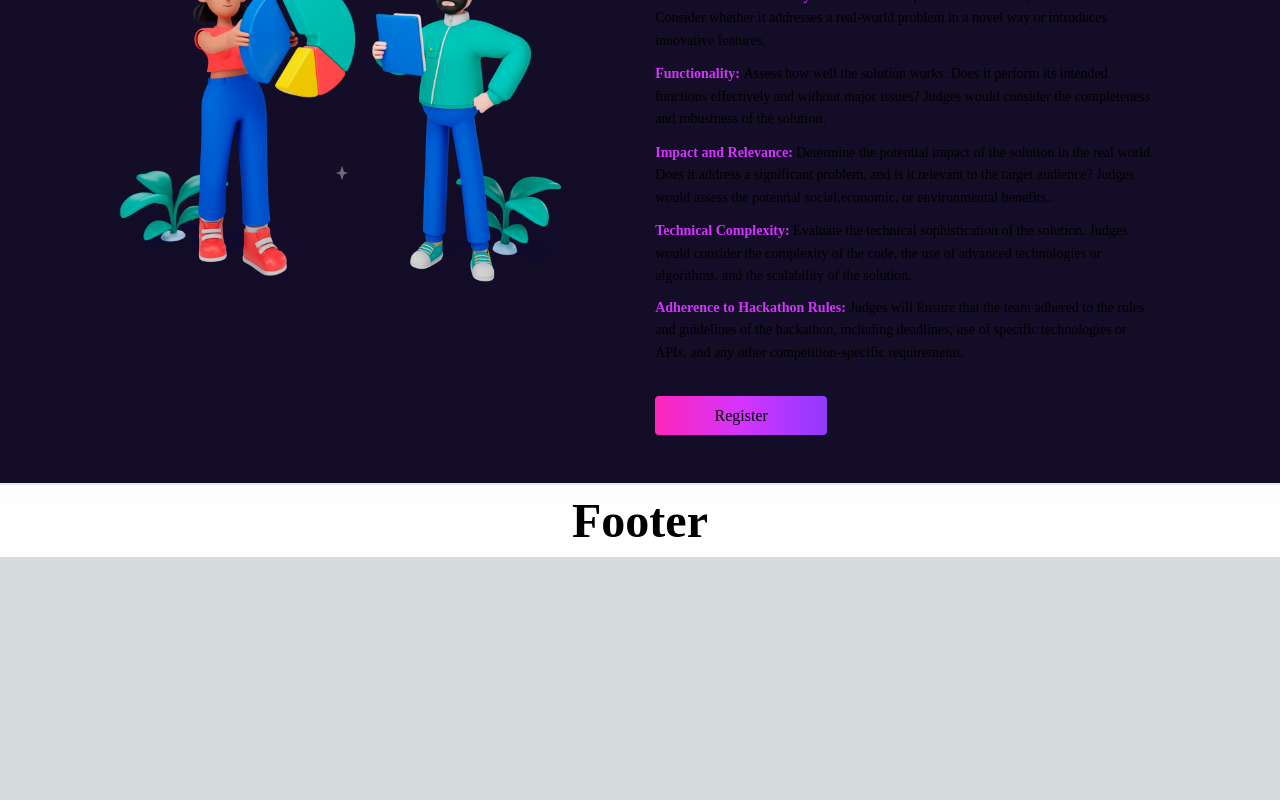
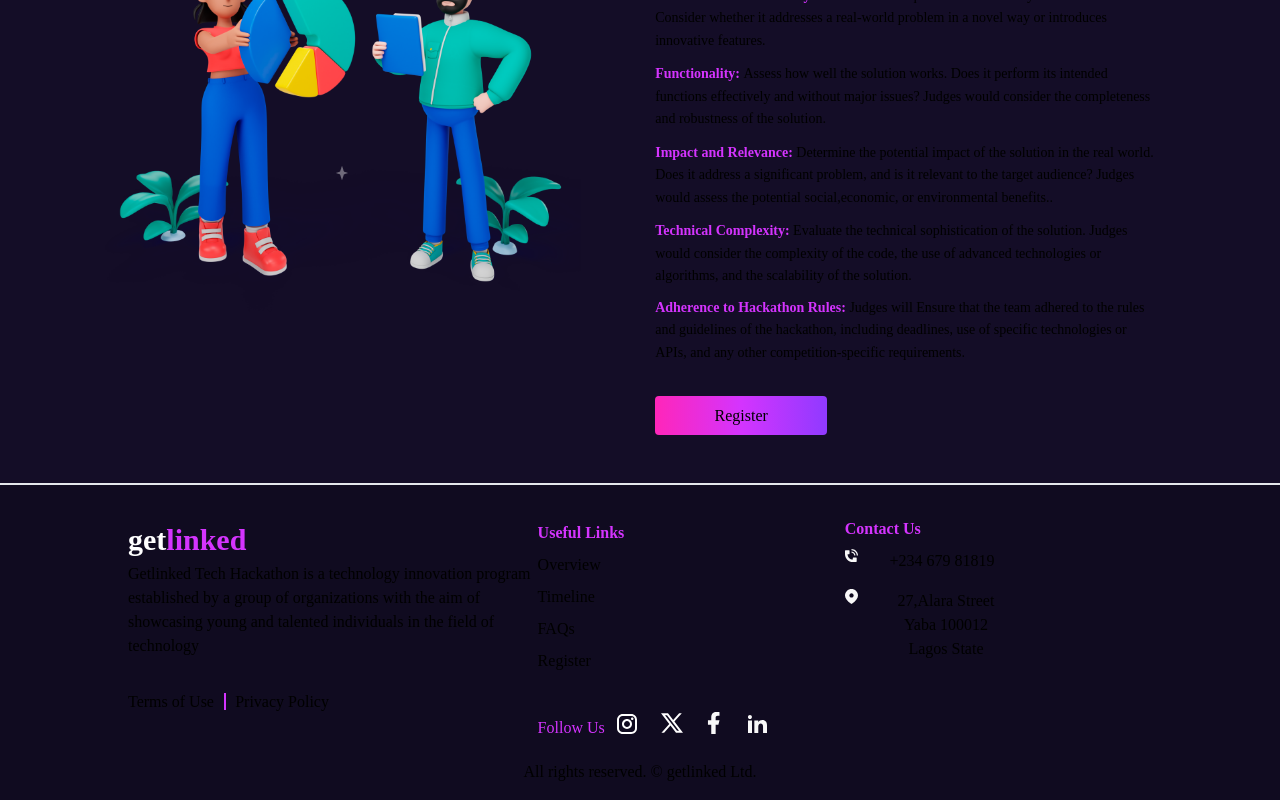
Before and after one commit to B-Mitchell/Getlinked-clone-repo, a Next.js app: page / in a window 1280 px wide. Shown: the part 1193-1993 px from the top of the page. Before the commit the page ends 1750 px from the top, so only its background shows below. Built offline with nearby package versions, Linux system fonts and the light colour scheme.

Commit message:
footer updated

```diff
--- a/src/app/components/Footer.js
+++ b/src/app/components/Footer.js
@@ -1,9 +1,63 @@
 import React from 'react'
+import Link from 'next/link'
 
 const Footer = () => {
   return (
-    <footer className='font-bold text-[3rem] text-center  mx-auto w-[100%]'>
-        Footer
+    <footer className='w-[100%] bg-[#100B20] pt-[2rem]'>
+      <section className='md:w-[80%] w-[80%] m-auto md:flex block md:justify-between md:m-auto'>
+
+        <div className='md:w-[40%] md:pr-1'>
+            <p className='text-[1.875rem] text-[#D434FE] font-bold'><span className='text-[#FFF]'>get</span>linked</p>
+            <p >Getlinked Tech Hackathon is a technology innovation program established by a group of organizations with the aim of showcasing young and talented individuals in the field of technology
+            </p>
+            <p className='mt-[2rem] md:mb-0 mb-[2rem]'> <span className='border-r-2 border-[#D434FE] pr-[.6rem] mr-[.6rem]'>Terms of Use</span>Privacy Policy</p>
+        </div>
+
+          <div className='md:w-[30%] leading-8'>
+            <p className='text-[#D434FE] font-bold'>Useful Links</p>
+            <ul>
+              <li><a href='#'>Overview</a></li>
+              <li><a href='#'>Timeline</a></li>
+              <li><a href='#'>FAQs</a></li>
+              <li><Link href='/register'>Register</Link></li>
+            </ul>
+          <div className='text-center md:mt-[2.19rem] mt-[1rem] flex'>
+              <p className='text-[#D434FE] text-[1rem] font-normal'>Follow Us</p>
+              <div className='flex w-[50%] justify-between ml-[.67rem]'>
+                    {/* instagram */}
+                  <svg xmlns="http://www.w3.org/2000/svg" width="24" height="24" viewBox="0 0 24 24" fill="none">
+          <path d="M7.8 2H16.2C19.4 2 22 4.6 22 7.8V16.2C22 17.7383 21.3889 19.2135 20.3012 20.3012C19.2135 21.3889 17.7383 22 16.2 22H7.8C4.6 22 2 19.4 2 16.2V7.8C2 6.26174 2.61107 4.78649 3.69878 3.69878C4.78649 2.61107 6.26174 2 7.8 2ZM7.6 4C6.64522 4 5.72955 4.37928 5.05442 5.05442C4.37928 5.72955 4 6.64522 4 7.6V16.4C4 18.39 5.61 20 7.6 20H16.4C17.3548 20 18.2705 19.6207 18.9456 18.9456C19.6207 18.2705 20 17.3548 20 16.4V7.6C20 5.61 18.39 4 16.4 4H7.6ZM17.25 5.5C17.5815 5.5 17.8995 5.6317 18.1339 5.86612C18.3683 6.10054 18.5 6.41848 18.5 6.75C18.5 7.08152 18.3683 7.39946 18.1339 7.63388C17.8995 7.8683 17.5815 8 17.25 8C16.9185 8 16.6005 7.8683 16.3661 7.63388C16.1317 7.39946 16 7.08152 16 6.75C16 6.41848 16.1317 6.10054 16.3661 5.86612C16.6005 5.6317 16.9185 5.5 17.25 5.5ZM12 7C13.3261 7 14.5979 7.52678 15.5355 8.46447C16.4732 9.40215 17 10.6739 17 12C17 13.3261 16.4732 14.5979 15.5355 15.5355C14.5979 16.4732 13.3261 17 12 17C10.6739 17 9.40215 16.4732 8.46447 15.5355C7.52678 14.5979 7 13.3261 7 12C7 10.6739 7.52678 9.40215 8.46447 8.46447C9.40215 7.52678 10.6739 7 12 7ZM12 9C11.2044 9 10.4413 9.31607 9.87868 9.87868C9.31607 10.4413 9 11.2044 9 12C9 12.7956 9.31607 13.5587 9.87868 14.1213C10.4413 14.6839 11.2044 15 12 15C12.7956 15 13.5587 14.6839 14.1213 14.1213C14.6839 13.5587 15 12.7956 15 12C15 11.2044 14.6839 10.4413 14.1213 9.87868C13.5587 9.31607 12.7956 9 12 9Z" fill="white"/>
+                  </svg>
+                  {/* X */}
+                  <svg xmlns="http://www.w3.org/2000/svg" width="22" height="22" viewBox="0 0 19 17" fill="none">
+          <path d="M6.04545 0H0L7.13364 9.3619L0.388636 17H2.67727L8.19418 10.7533L12.9545 17H19L11.5658 7.2437L17.9636 0H15.675L10.5053 5.8531L6.04545 0ZM13.8182 15.3L3.45455 1.7H5.18182L15.5455 15.3H13.8182Z" fill="white"/>
+                  </svg>
+                  {/* facebook */}
+                  <svg xmlns="http://www.w3.org/2000/svg" width="20" height="22" viewBox="0 0 11 20" fill="none">
+          <path d="M7 11.5H9.5L10.5 7.5H7V5.5C7 4.47 7 3.5 9 3.5H10.5V0.14C10.174 0.0970001 8.943 0 7.643 0C4.928 0 3 1.657 3 4.7V7.5H0V11.5H3V20H7V11.5Z" fill="#F8F8F8"/>
+                  </svg>
+                  {/* linkedIn */}
+                  <svg xmlns="http://www.w3.org/2000/svg" width="24" height="24" viewBox="0 0 24 24" fill="none">
+          <path d="M6.93994 5C6.93968 5.53043 6.72871 6.03904 6.35345 6.41392C5.97819 6.78881 5.46937 6.99927 4.93894 6.999C4.40851 6.99874 3.89991 6.78777 3.52502 6.41251C3.15014 6.03725 2.93968 5.52843 2.93994 4.998C2.94021 4.46757 3.15117 3.95897 3.52644 3.58408C3.9017 3.20919 4.41051 2.99874 4.94094 2.999C5.47137 2.99927 5.97998 3.21023 6.35486 3.58549C6.72975 3.96075 6.94021 4.46957 6.93994 5ZM6.99994 8.48H2.99994V21H6.99994V8.48ZM13.3199 8.48H9.33994V21H13.2799V14.43C13.2799 10.77 18.0499 10.43 18.0499 14.43V21H21.9999V13.07C21.9999 6.9 14.9399 7.13 13.2799 10.16L13.3199 8.48Z" fill="#F8F8F8"/>
+                  </svg>
+
+              </div>
+              </div>
+          </div>
+
+          <div className='md:w-[30%] md:mt-0 mt-[2rem]'>
+            <p className='text-[#D434FE] font-bold '>Contact Us</p>
+            <p className='flex py-2 text-center md:w-[50%] w-[35%] pr-1 justify-between'><svg xmlns="http://www.w3.org/2000/svg" width="13" height="13" viewBox="0 0 12 12" fill="none">
+  <path d="M12 6C11.9997 4.4088 11.3674 2.88286 10.2423 1.75771C9.11714 0.632561 7.5912 0.000318145 6 0V1.2C6.94926 1.20022 7.87715 1.48178 8.66646 2.00912C9.45576 2.53646 10.0711 3.28592 10.4346 4.1628C10.6759 4.74526 10.8 5.36955 10.8 6H12ZM0 4.8V1.8C0 1.64087 0.0632141 1.48826 0.175736 1.37574C0.288258 1.26321 0.44087 1.2 0.6 1.2H3.6C3.75913 1.2 3.91174 1.26321 4.02426 1.37574C4.13679 1.48826 4.2 1.64087 4.2 1.8V4.2C4.2 4.35913 4.13679 4.51174 4.02426 4.62426C3.91174 4.73679 3.75913 4.8 3.6 4.8H2.4C2.4 6.07304 2.90571 7.29394 3.80589 8.19411C4.70606 9.09429 5.92696 9.6 7.2 9.6V8.4C7.2 8.24087 7.26321 8.08826 7.37574 7.97574C7.48826 7.86321 7.64087 7.8 7.8 7.8H10.2C10.3591 7.8 10.5117 7.86321 10.6243 7.97574C10.7368 8.08826 10.8 8.24087 10.8 8.4V11.4C10.8 11.5591 10.7368 11.7117 10.6243 11.8243C10.5117 11.9368 10.3591 12 10.2 12H7.2C3.2238 12 0 8.7762 0 4.8Z" fill="#F8F8F8"/>
+  <path d="M9.3258 4.62279C9.50692 5.05949 9.6001 5.52763 9.6 6.00039H8.52C8.52008 5.66944 8.45495 5.34171 8.32834 5.03594C8.20172 4.73016 8.0161 4.45232 7.78208 4.21831C7.54807 3.98429 7.27023 3.79867 6.96446 3.67205C6.65868 3.54544 6.33095 3.48031 6 3.48039V2.40039C6.71199 2.40043 7.40798 2.61159 7.99997 3.00717C8.59195 3.40275 9.05334 3.96499 9.3258 4.62279Z" fill="#F8F8F8"/>
+            </svg>  +234 679 81819</p>
+            <p className='flex py-2 text-center md:w-[50%] w-[35%] pr-1 justify-between'><svg xmlns="http://www.w3.org/2000/svg" width="13" height="15" viewBox="0 0 13 15" fill="none">
+  <path d="M6.5 0C8.22391 0 9.87721 0.677294 11.0962 1.88289C12.3152 3.08848 13 4.72361 13 6.42857C13 9.09 10.9489 11.8786 6.93333 14.8571C6.80832 14.9499 6.65627 15 6.5 15C6.34373 15 6.19168 14.9499 6.06667 14.8571C2.05111 11.8786 0 9.09 0 6.42857C0 4.72361 0.684819 3.08848 1.90381 1.88289C3.12279 0.677294 4.77609 0 6.5 0ZM6.5 4.28571C5.92536 4.28571 5.37426 4.51148 4.96794 4.91334C4.56161 5.31521 4.33333 5.86025 4.33333 6.42857C4.33333 6.99689 4.56161 7.54194 4.96794 7.9438C5.37426 8.34566 5.92536 8.57143 6.5 8.57143C7.07464 8.57143 7.62574 8.34566 8.03206 7.9438C8.43839 7.54194 8.66667 6.99689 8.66667 6.42857C8.66667 5.86025 8.43839 5.31521 8.03206 4.91334C7.62574 4.51148 7.07464 4.28571 6.5 4.28571Z" fill="#F8F8F8"/>
+            </svg>27,Alara Street <br />Yaba 100012 <br /> Lagos State</p>
+          </div>
+      </section>
+      <p className='text-center pb-[1rem] md:mt-[1rem] mt-[3rem]'>All rights reserved. &copy; getlinked Ltd.</p>
+
     </footer>
   )
 }
--- a/src/app/components/Navbar.js
+++ b/src/app/components/Navbar.js
@@ -19,7 +19,7 @@ const Navbar = () => {
         <div className='md:flex md:justify-between sm:pt-[.5rem]  bg-[#150E28] '>
 
             <ul className='md:flex md:mr-[3rem] text-[1.125rem] hidden'>
-                <li className='text-[#fff] p-[.5rem] pt-[1.3rem]'> <a href='#'>Timeline</a> </li>
+                <li className='text-[#fff] p-[.5rem] pt-[1.3rem]'> <Link href='/'>Timeline</Link> </li>
                 <li className='text-[#fff] p-[.5rem] pt-[1.3rem]'> <a href='#'>Overview</a></li>
                 <li className='text-[#fff] p-[.5rem] pt-[1.3rem]'> <a href='#'>FAQs</a> </li>
                 <li className='text-[#fff] p-[.5rem] pt-[1.3rem]' > <Link href='/contact'>Contact</Link></li>
```
